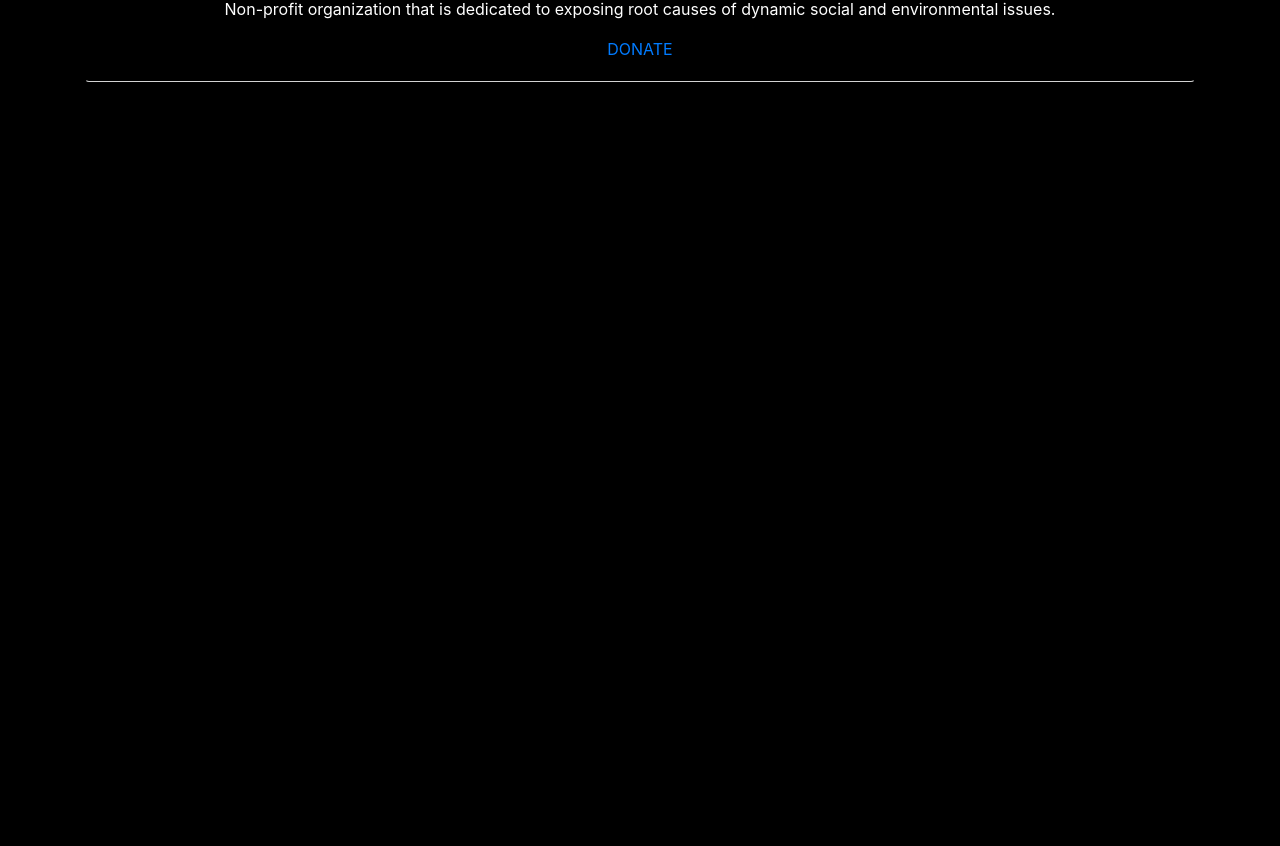
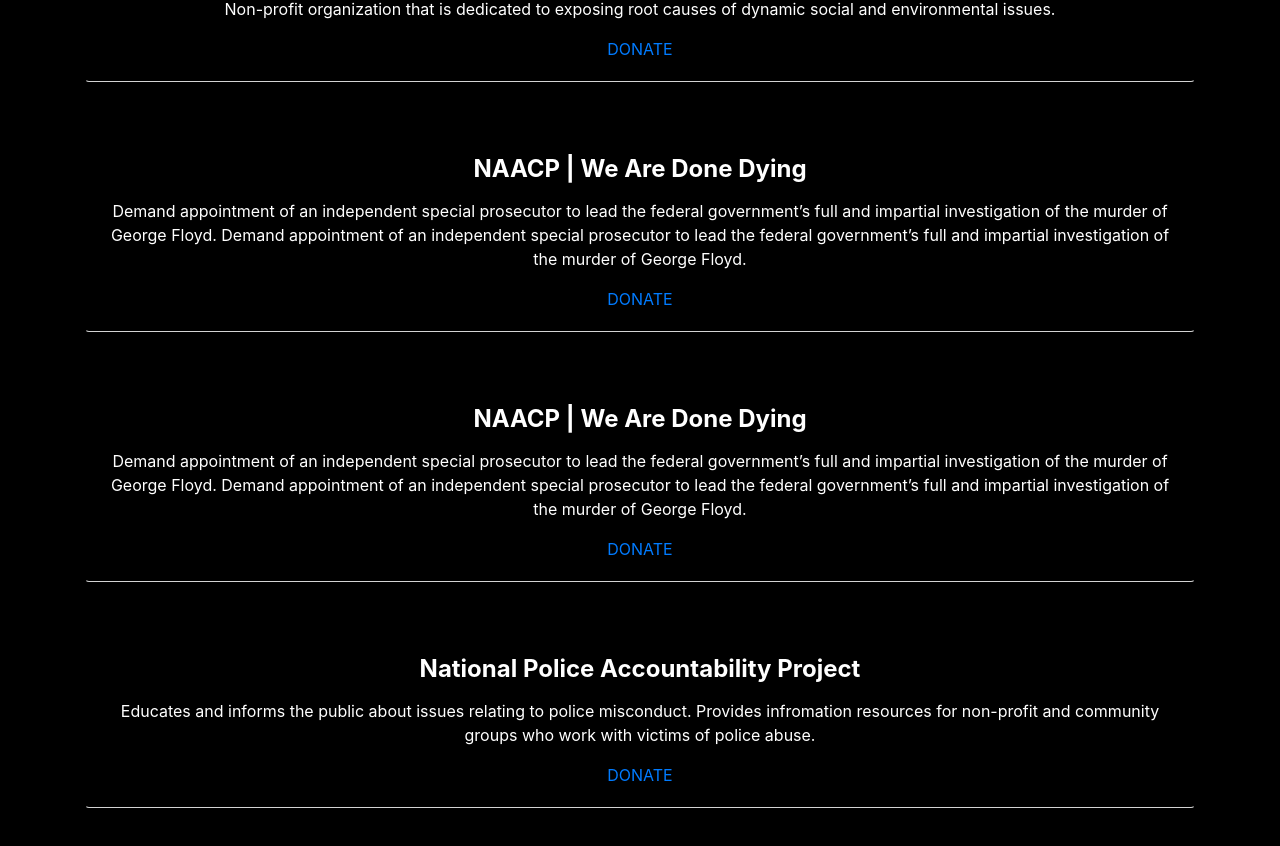
Before and after one commit to Tristanoshier/blm-info-site, a React (Create React App) app: page /donate in a window 1280 px wide. Shown: the part 1758-2604 px from the top of the page. Before the commit the page ends 1888 px from the top, so only its background shows below. Built offline with nearby package versions, Linux system fonts and the light colour scheme.

Commit message:
add resources

```diff
--- a/src/components/Donate/Donate.jsx
+++ b/src/components/Donate/Donate.jsx
@@ -46,6 +46,21 @@
                 <CardText>{donateLink.unicornRiot.desc}</CardText>
                 <a href={donateLink.unicornRiot.link} target="_blank">DONATE</a>
             </Card>
+            <Card className="info-card" body>
+                <CardTitle className="title-header"><strong>{donateLink.naacp.title}</strong></CardTitle>
+                <CardText>{donateLink.naacp.desc}</CardText>
+                <a href={donateLink.naacp.link} target="_blank">DONATE</a>
+            </Card>
+            <Card className="info-card" body>
+                <CardTitle className="title-header"><strong>{donateLink.naacp.title}</strong></CardTitle>
+                <CardText>{donateLink.naacp.desc}</CardText>
+                <a href={donateLink.naacp.link} target="_blank">DONATE</a>
+            </Card>
+            <Card className="info-card" body>
+                <CardTitle className="title-header"><strong>{donateLink.npap.title}</strong></CardTitle>
+                <CardText>{donateLink.npap.desc}</CardText>
+                <a href={donateLink.npap.link} target="_blank">DONATE</a>
+            </Card>
         </Container>
     )
 }
--- a/src/components/Donate/DonateObj.js
+++ b/src/components/Donate/DonateObj.js
@@ -40,6 +40,16 @@
         desc : 'Non-profit organization that is dedicated to exposing root causes of dynamic social and environmental issues.',
         link: 'https://unicornriot.ninja/donate/'
     },
+     naacp: {
+        title: 'NAACP | We Are Done Dying',
+        desc: 'Demand appointment of an independent special prosecutor to lead the federal government’s full and impartial investigation of the murder of George Floyd. Demand appointment of an independent special prosecutor to lead the federal government’s full and impartial investigation of the murder of George Floyd.',
+        link: 'https://secure.actblue.com/donate/naacp-1'
+    },
+    npap: {
+        title: 'National Police Accountability Project',
+        desc: 'Educates and informs the public about issues relating to police misconduct. Provides infromation resources for non-profit and community groups who work with victims of police abuse.',
+        link: 'https://www.nlg-npap.org/donate/'
+    }
 }
 
 export default donateLinks;
--- a/src/components/Petitions/Petitions.jsx
+++ b/src/components/Petitions/Petitions.jsx
@@ -27,9 +27,9 @@
                 <a href={petitionLinks.weCantBreathe.link} target="_blank">SIGN THE PETITION</a>
             </Card>
             <Card className="info-card" body>
-                <CardTitle className="title-header"><strong>{petitionLinks.naacp.title}</strong></CardTitle>
-                <CardText>{petitionLinks.naacp.desc}</CardText>
-                <a href={petitionLinks.naacp.link} target="_blank">SIGN THE PETITION</a>
+                <CardTitle className="title-header"><strong>{petitionLinks.naacpldf.title}</strong></CardTitle>
+                <CardText>{petitionLinks.naacpldf.desc}</CardText>
+                <a href={petitionLinks.naacpldf.link} target="_blank">SIGN THE PETITION | DONATE</a>
             </Card>
         </Container>
     )
--- a/src/components/Petitions/PetitionsObj.js
+++ b/src/components/Petitions/PetitionsObj.js
@@ -19,12 +19,11 @@
         desc: 'The four officers have been terminated by the Minneapolis Police Department -- but this is not enough. We are demanding the attention of Hennepin County District Attorney Mike Freeman and the immediate arrest and second degree murder charge of all four officers involved in this senseless and merciless killing.  ',
         link: 'https://www.wecantbreathenational.org/'
     },
-     naacp: {
-        title: 'NAACP | We Are Done Dying',
-        desc: 'Demand appointment of an independent special prosecutor to lead the federal government’s full and impartial investigation of the murder of George Floyd. Demand appointment of an independent special prosecutor to lead the federal government’s full and impartial investigation of the murder of George Floyd.',
-        link: 'https://secure.actblue.com/donate/naacp-1'
-    },
-
+    naacpldf : {
+        title: 'NAACP LDF',
+        desc: 'Site that has many resources for donating and petitions to sign.',
+        link: 'https://www.naacpldf.org'
+    }
 }
 
 export default petitionLinks;
```
